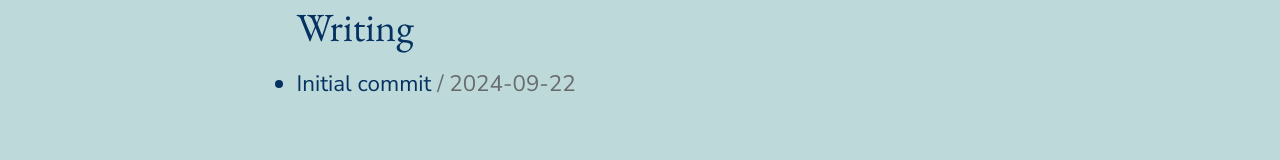
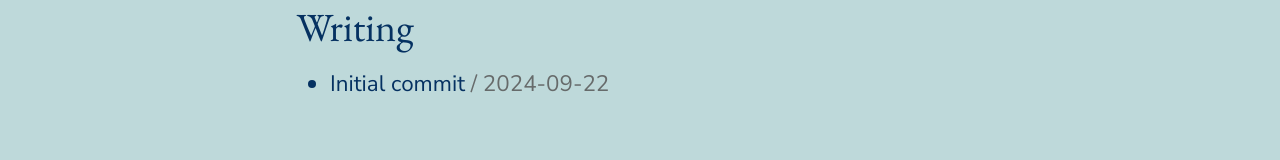
Before and after one commit to Nanofus/website, an Astro site: page /writing in a window 1280 px wide. Shown: the part 135-295 px from the top of the page. Built offline with nearby package versions, Linux system fonts and the light colour scheme; Astro itself is replaced by a stand-in of ours.

Commit message:
Ul style

```diff
--- a/src/styles/global.css
+++ b/src/styles/global.css
@@ -181,10 +181,6 @@ div:has(iframe) {
     overflow-x: scroll;
 }
 
-ul {
-    padding: 0;
-}
-
 table {
     border-collapse: collapse;
     font-family: var(--font-family-sans), sans-serif;
```
